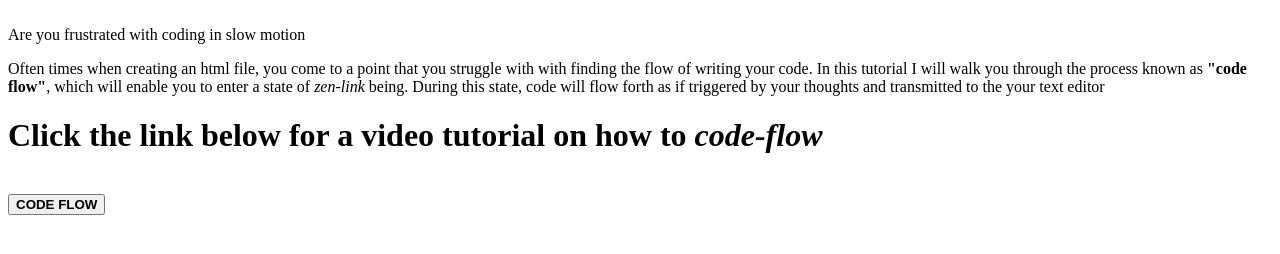
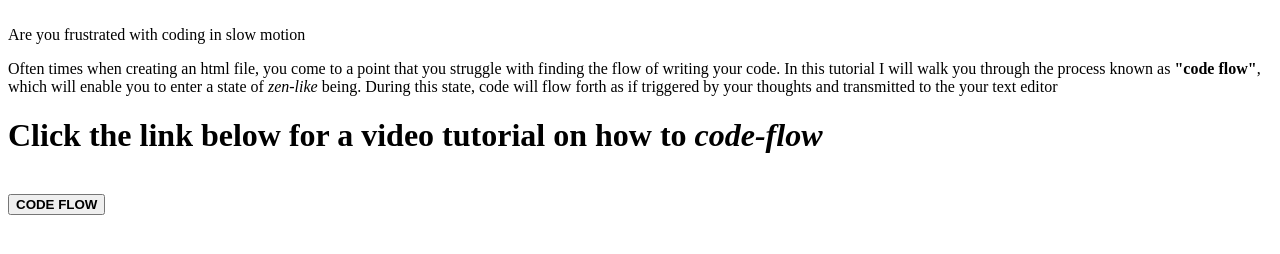
Before and after one commit to armande925/gitlyfe, a plain HTML site: page index.html in a window 1280 px wide. Drawn offline with Linux system fonts and the light colour scheme.

Commit message:
corrected spelling

```diff
--- a/index.html
+++ b/index.html
@@ -4,10 +4,10 @@
     <title>Create A Site You Can Be Proud Of</title>
     <br>
     <body>Are you frustrated with coding in slow motion</body>
-    <p>Often times when creating an html file, you come to a point that you struggle with
+    <p>Often times when creating an html file, you come to a point that you struggle
         with finding the flow of writing your code. In this tutorial I will walk you through
         the process known as <strong>"code flow"</strong>, which will enable you to enter a
-        state of <em>zen-link</em> being. During this state, code will flow forth as if triggered
+        state of <em>zen-like</em> being. During this state, code will flow forth as if triggered
         by your thoughts and transmitted to the your text editor
     </p>
     <h1>Click the link below for a video tutorial on how to <em>code-flow</em></h1>
```
